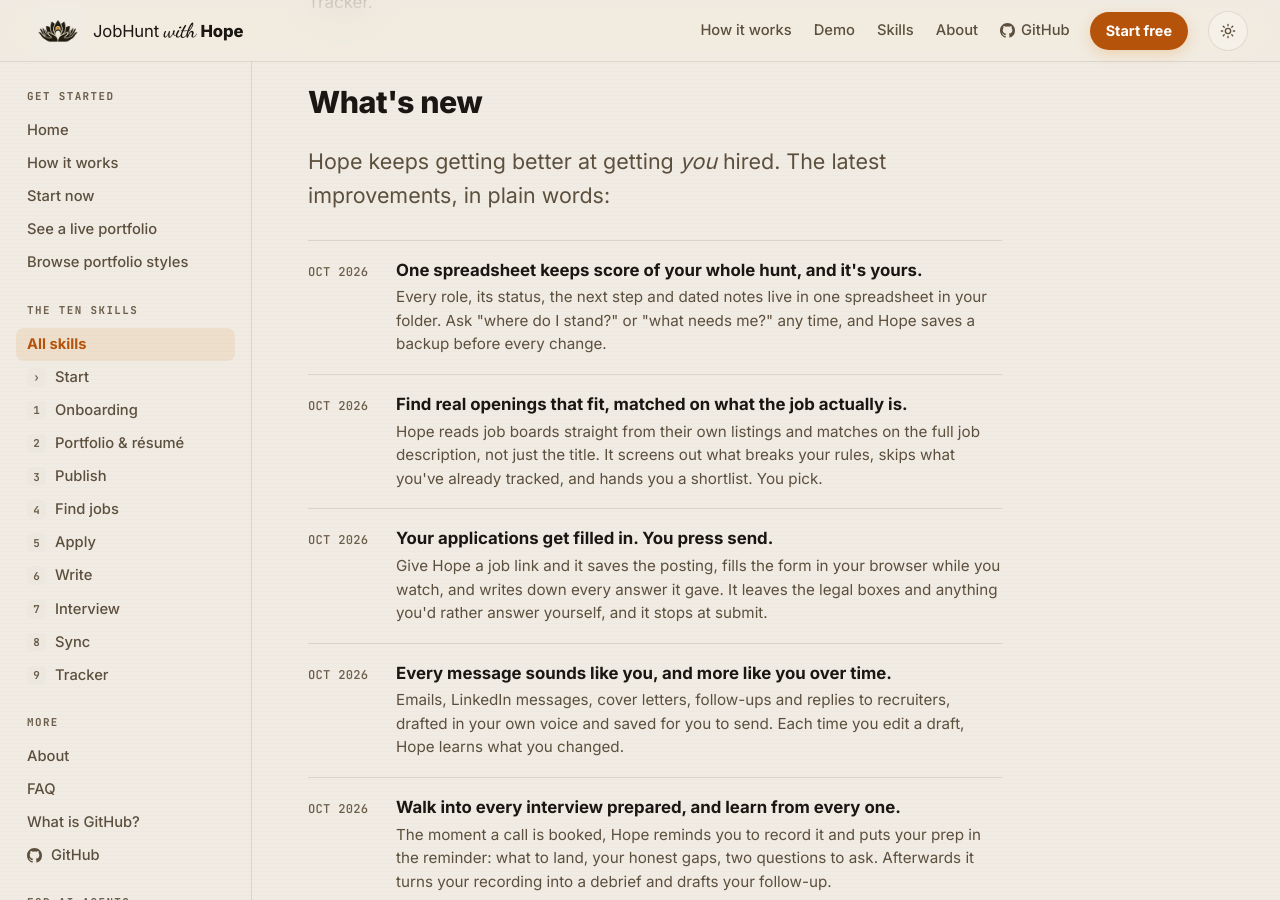
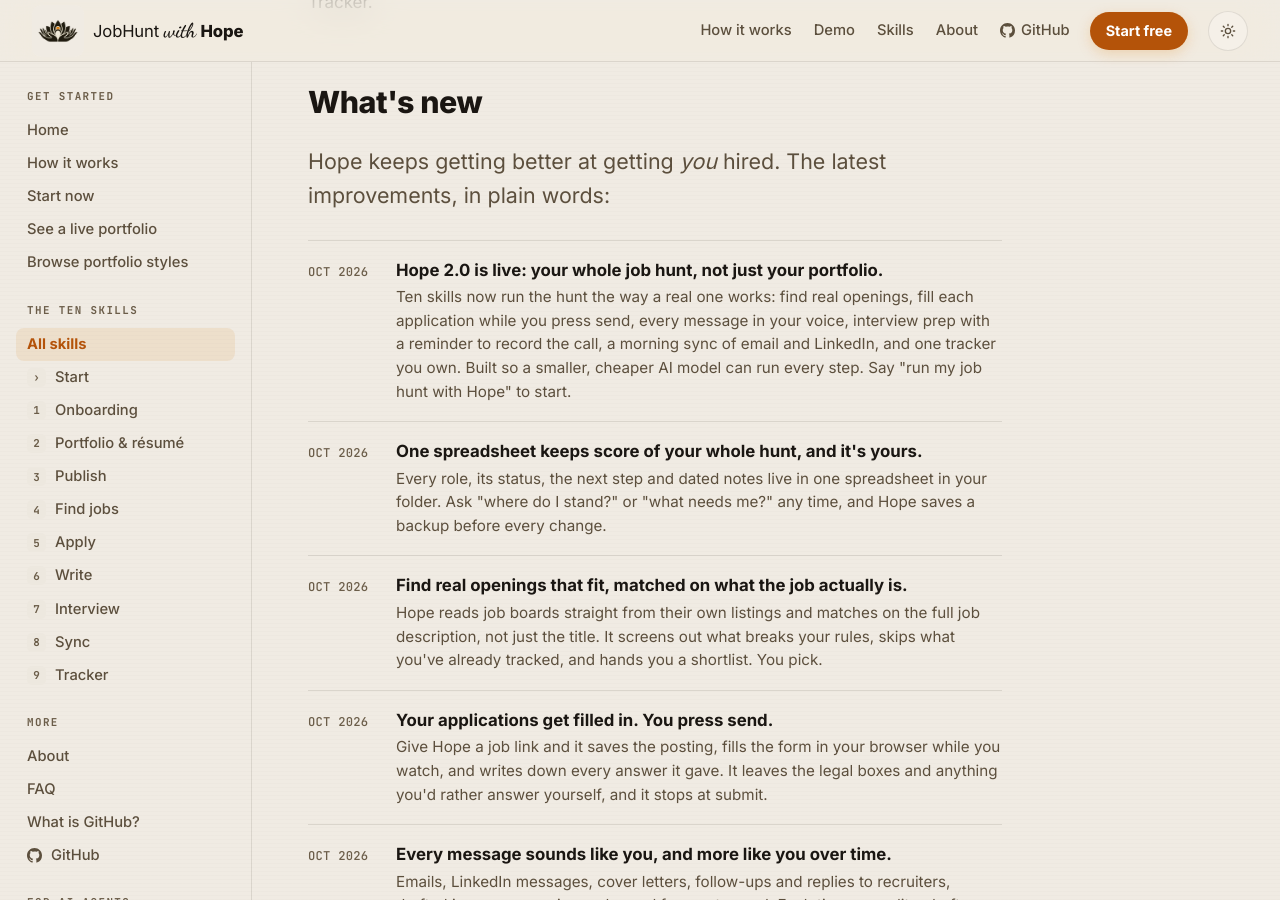
Before and after one commit to oneconsciousness/agenthope, a Jekyll site: the page built from skills/index.html, in a window 1280 px wide and 900 px high, scrolled down 1912 px. Built offline with Jekyll 4.4.1, drawn with Linux system fonts in a browser that asks for light colours.

Commit message:
feat(site): say Hope 2.0 is live on the home page and in the changelog
Co-Authored-By: Claude Fable 5.1 <noreply@anthropic.com>

```diff
--- a/_data/changelog.yml
+++ b/_data/changelog.yml
@@ -14,6 +14,10 @@
 # Good:  "Hope now learns your goal and your timeline."
 # Bad:   "Added a Goal node to the career graph schema (v1.1)."
 # ─────────────────────────────────────────────────────────────────────────────
+
+- date: "Oct 2026"
+  headline: "Hope 2.0 is live: your whole job hunt, not just your portfolio."
+  body: "Ten skills now run the hunt the way a real one works: find real openings, fill each application while you press send, every message in your voice, interview prep with a reminder to record the call, a morning sync of email and LinkedIn, and one tracker you own. Built so a smaller, cheaper AI model can run every step. Say \"run my job hunt with Hope\" to start."
 
 - date: "Oct 2026"
   headline: "One spreadsheet keeps score of your whole hunt, and it's yours."
--- a/index.html
+++ b/index.html
@@ -11,7 +11,7 @@ og_image_alt: "A finished Hope portfolio — a career timeline, impact stats, an
 <section class="hero-band" aria-label="Introduction">
   <div class="hero-grid">
     <div class="hero-copy">
-      <p class="kicker">Hope 2.0 · Free · Open source · Works with any AI</p>
+      <p class="kicker">Hope 2.0 is live · Free · Open source · Works with any AI</p>
       <h1>Your whole job hunt, run with the AI you already use.</h1>
       <p class="lede">You talk; your AI does the work. It builds your portfolio and résumé, finds real openings that fit, and fills each application in your browser. <strong>You press send.</strong> It drafts every message in your voice, preps you for each interview with a reminder to record the call and a debrief after, and keeps one tracker you own. No coding, no account, and your data stays on your machine.</p>
       <div class="cta-row">
```
